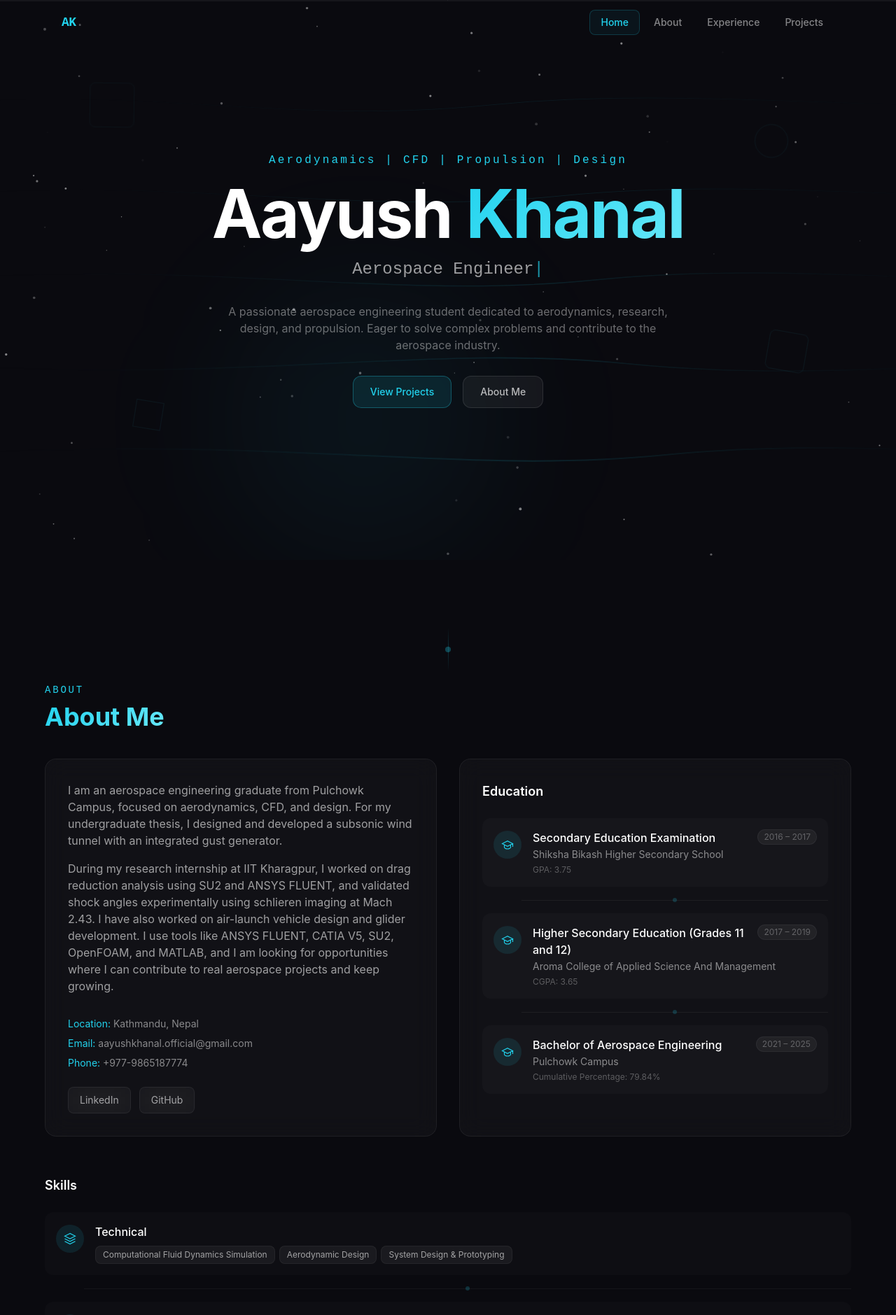
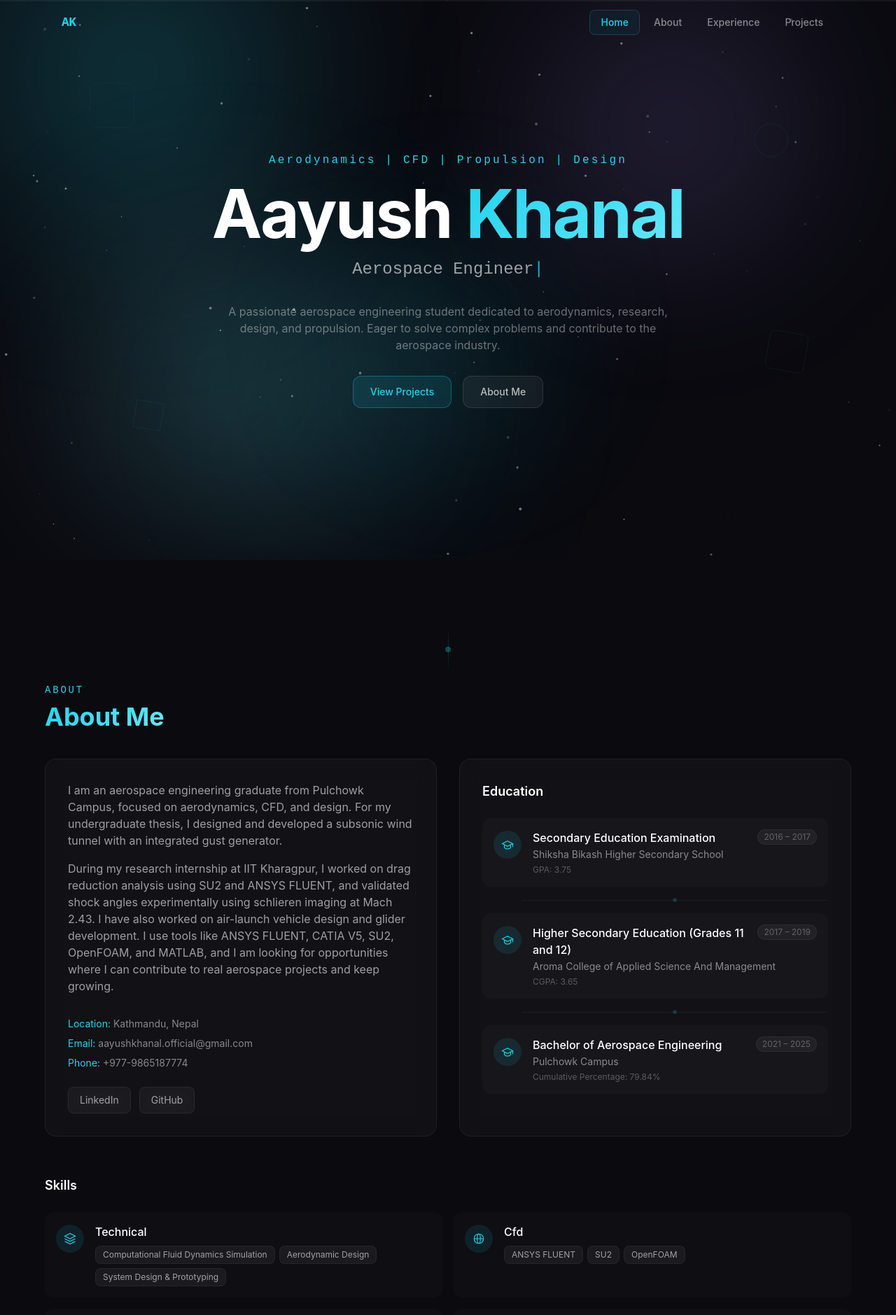
Before and after one commit to Luminex-np/aayushkhanal.github.io, a Next.js app: page /aayushkhanal.github.io/ in a window 1280 px wide. Shown: the top 1879 px of the page at 70% size. Built offline with nearby package versions, Linux system fonts and the light colour scheme.

Commit message:
Nebula hero, skills/certs 2-col, misc merged into projects, subtitle removed

```diff
--- a/components/About.tsx
+++ b/components/About.tsx
@@ -143,10 +143,9 @@ export default function About() {
         </div>
 
         <h3 className="text-lg font-semibold text-white mb-6">Skills</h3>
-        <div className="space-y-0 mb-14">
-          {Object.entries(skills).map(([key, items], i) => (
-            <div key={key}>
-              <div className="flex items-start gap-3 sm:gap-4 p-4 rounded-xl bg-white/[0.02]">
+        <div className="grid sm:grid-cols-2 gap-4 mb-14">
+          {Object.entries(skills).map(([key, items]) => (
+            <div key={key} className="flex items-start gap-3 sm:gap-4 p-4 rounded-xl bg-white/[0.02] h-full">
               <div className="w-9 h-9 sm:w-10 sm:h-10 rounded-full bg-accent/10 flex items-center justify-center shrink-0 mt-0.5">
                 {skillIcons[key]}
               </div>
@@ -166,24 +165,13 @@ export default function About() {
                 </div>
               </div>
             </div>
-              {i < Object.entries(skills).length - 1 && (
-                <div className="relative my-4 ml-14">
-                  <div className="absolute inset-0 flex items-center">
-                    <div className="w-full border-t border-white/5" />
-                  </div>
-                  <div className="relative flex justify-center">
-                    <div className="w-1.5 h-1.5 rounded-full bg-accent/20" />
-                  </div>
-                </div>
-              )}
-            </div>
           ))}
         </div>
 
         <ScrollReveal>
           <div className="glass rounded-2xl p-6 sm:p-8">
             <h3 className="text-lg font-semibold text-white mb-4">Certifications</h3>
-            <div className="space-y-3">
+            <div className="grid sm:grid-cols-2 gap-3">
               {portfolioData.certificates.map((cert, i) => (
                 <div
                   key={i}
--- a/components/Experience.tsx
+++ b/components/Experience.tsx
@@ -13,7 +13,6 @@ export default function Experience() {
       <SectionDivider />
       <div className="max-w-6xl mx-auto">
         <ScrollReveal>
-          <p className="text-accent font-mono text-sm mb-2 tracking-[0.2em]">EXPERIENCE</p>
           <h2 className="text-3xl sm:text-4xl font-bold text-white mb-10">
             <span className="text-gradient">Experience</span>
           </h2>
--- a/components/Hero.tsx
+++ b/components/Hero.tsx
@@ -1,7 +1,7 @@
 import { useEffect, useState, useRef } from 'react'
 import { motion, useScroll, useTransform } from 'framer-motion'
 import { portfolioData } from '../data/portfolio'
-import Streamlines from './Streamlines'
+import Nebula from './Nebula'
 
 function FloatingShape({ className, delay, style }: { className: string; delay: number; style?: React.CSSProperties }) {
   return (
@@ -47,7 +47,7 @@ export default function Hero() {
         <div className="absolute bottom-0 left-1/4 w-[400px] h-[400px] bg-accent/5 rounded-full blur-[100px]" />
       </motion.div>
 
-      <Streamlines />
+      <Nebula />
 
       <FloatingShape
         className="top-[15%] left-[10%] w-16 h-16 border border-accent/10 rounded-lg"
--- a/components/Miscellaneous.tsx
+++ /dev/null
@@ -1,31 +0,0 @@
-import ScrollReveal from './ScrollReveal'
-import SectionDivider from './SectionDivider'
-import { portfolioData } from '../data/portfolio'
-
-export default function Miscellaneous() {
-  if (portfolioData.miscellaneous.length === 0) return null
-
-  return (
-    <section className="relative py-12 px-4 sm:px-6">
-      <SectionDivider />
-      <div className="max-w-6xl mx-auto">
-        <ScrollReveal>
-          <h2 className="text-3xl sm:text-4xl font-bold text-white mb-10">
-            Other <span className="text-gradient">Work</span>
-          </h2>
-        </ScrollReveal>
-        <div className="grid sm:grid-cols-2 gap-4">
-          {portfolioData.miscellaneous.map((item, i) => (
-            <ScrollReveal key={i} delay={i * 0.1}>
-              <div className="glass rounded-xl p-5 glass-hover h-full">
-                <p className="text-white font-medium text-sm">{item.title}</p>
-                <p className="text-white/40 text-xs mt-1">{item.description}</p>
-                <p className="text-white/20 text-xs mt-2">{item.period}</p>
-              </div>
-            </ScrollReveal>
-          ))}
-        </div>
-      </div>
-    </section>
-  )
-}
--- /dev/null
+++ b/components/Nebula.tsx
@@ -0,0 +1,42 @@
+import { motion } from 'framer-motion'
+
+const clouds = [
+  { size: 600, x: '15%', y: '15%', color: '#22d3ee', delay: 0, scale: [1, 1.1, 1] },
+  { size: 450, x: '75%', y: '25%', color: '#a78bfa', delay: 2, scale: [1, 1.08, 1] },
+  { size: 350, x: '50%', y: '60%', color: '#22d3ee', delay: 4, scale: [1, 1.12, 1] },
+  { size: 500, x: '25%', y: '70%', color: '#67e8f9', delay: 1, scale: [1, 1.05, 1] },
+]
+
+export default function Nebula() {
+  return (
+    <div className="absolute inset-0 overflow-hidden pointer-events-none z-0">
+      {clouds.map((cloud, i) => (
+        <motion.div
+          key={i}
+          className="absolute rounded-full"
+          style={{
+            width: cloud.size,
+            height: cloud.size,
+            left: cloud.x,
+            top: cloud.y,
+            marginLeft: -cloud.size / 2,
+            marginTop: -cloud.size / 2,
+            background: `radial-gradient(circle, ${cloud.color} 0%, transparent 70%)`,
+            filter: 'blur(120px)',
+          }}
+          animate={{
+            y: [0, -20, 0],
+            scale: cloud.scale,
+            opacity: [0.2, 0.35, 0.2],
+          }}
+          transition={{
+            duration: 10 + cloud.delay,
+            repeat: Infinity,
+            ease: 'easeInOut',
+            delay: cloud.delay,
+          }}
+        />
+      ))}
+    </div>
+  )
+}
--- a/components/Projects.tsx
+++ b/components/Projects.tsx
@@ -15,7 +15,7 @@ export default function Projects() {
         <ScrollReveal>
           <p className="text-accent font-mono text-sm mb-2 tracking-[0.2em]">PROJECTS</p>
           <h2 className="text-3xl sm:text-4xl font-bold text-white mb-12">
-            Featured <span className="text-gradient">Projects</span>
+            <span className="text-gradient">Featured</span>
           </h2>
         </ScrollReveal>
 
@@ -72,6 +72,23 @@ export default function Projects() {
             </ScrollReveal>
           ))}
         </div>
+
+        {portfolioData.miscellaneous.length > 0 && (
+          <>
+            <h3 className="text-lg font-semibold text-white mt-12 mb-4">Miscellaneous</h3>
+            <div className="grid sm:grid-cols-2 gap-4">
+              {portfolioData.miscellaneous.map((item, i) => (
+                <ScrollReveal key={i} delay={i * 0.1}>
+                  <div className="glass rounded-xl p-5 glass-hover h-full">
+                    <p className="text-white font-medium text-sm">{item.title}</p>
+                    <p className="text-white/40 text-xs mt-1">{item.description}</p>
+                    <p className="text-white/20 text-xs mt-2">{item.period}</p>
+                  </div>
+                </ScrollReveal>
+              ))}
+            </div>
+          </>
+        )}
       </div>
 
       <AnimatePresence>
--- a/components/Streamlines.tsx
+++ /dev/null
@@ -1,38 +0,0 @@
-import { motion } from 'framer-motion'
-
-const flows = [
-  { d: 'M-100,150 C 200,120 400,180 700,150 C 1000,120 1300,170 1600,140', w: 0.6 },
-  { d: 'M-100,280 C 250,250 500,310 800,280 C 1100,250 1400,300 1600,270', w: 0.9 },
-  { d: 'M-100,400 C 300,370 550,430 850,400 C 1150,370 1450,420 1600,390', w: 1.3 },
-  { d: 'M-100,520 C 350,550 600,490 900,520 C 1200,550 1500,500 1600,530', w: 1.6 },
-  { d: 'M-100,650 C 400,620 650,680 950,650 C 1250,620 1550,670 1600,640', w: 2.0 },
-]
-
-export default function Streamlines() {
-  return (
-    <div className="absolute inset-0 overflow-hidden pointer-events-none z-0">
-      <svg className="w-full h-full opacity-[0.12]" preserveAspectRatio="none">
-        <defs>
-          <linearGradient id="streamGrad" x1="0" y1="0" x2="1" y2="0">
-            <stop offset="0%" stopColor="transparent" />
-            <stop offset="50%" stopColor="#22d3ee" />
-            <stop offset="100%" stopColor="transparent" />
-          </linearGradient>
-        </defs>
-        {flows.map((flow, i) => (
-          <motion.path
-            key={i}
-            d={flow.d}
-            stroke="url(#streamGrad)"
-            strokeWidth={flow.w}
-            fill="none"
-            strokeLinecap="round"
-            initial={{ pathLength: 0, opacity: 0 }}
-            animate={{ pathLength: 1, opacity: 1 }}
-            transition={{ duration: 2.5, delay: i * 0.35, ease: 'easeInOut' }}
-          />
-        ))}
-      </svg>
-    </div>
-  )
-}
--- a/pages/index.tsx
+++ b/pages/index.tsx
@@ -3,7 +3,6 @@ import Hero from '../components/Hero'
 import About from '../components/About'
 import Experience from '../components/Experience'
 import Projects from '../components/Projects'
-import Miscellaneous from '../components/Miscellaneous'
 import Footer from '../components/Footer'
 import Starfield from '../components/Starfield'
 import ScrollProgress from '../components/ScrollProgress'
@@ -19,7 +18,6 @@ export default function Home() {
       <About />
       <Experience />
       <Projects />
-      <Miscellaneous />
       <Footer />
       <BackToTop />
     </main>
```
Lines whose indentation alone changed are shown as unchanged.
